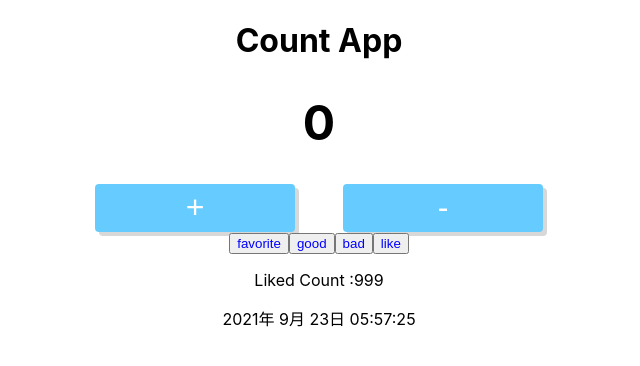
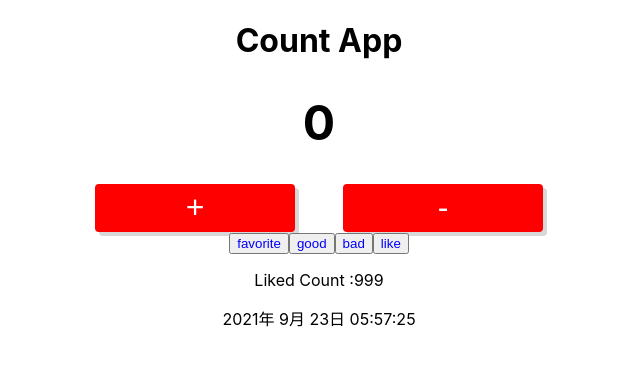
Before and after one commit to Yuki326/count_app, a React (Create React App) app: page / in a window 1280 px wide. Shown: the top 366 px of the page, without its empty margins (321-961 px from the left). Built offline with nearby package versions, Linux system fonts and the light colour scheme.

Commit message:
ボタンの色を変更

```diff
--- a/src/counter.css
+++ b/src/counter.css
@@ -20,7 +20,7 @@
   margin-right: 24px;
   margin-left: 24px;
   color: #fff;
-  background-color: #66ccff;
+  background-color: red;
   border: none;
   outline: none;
   box-shadow: 4px 4px #d8d8d8;
```
